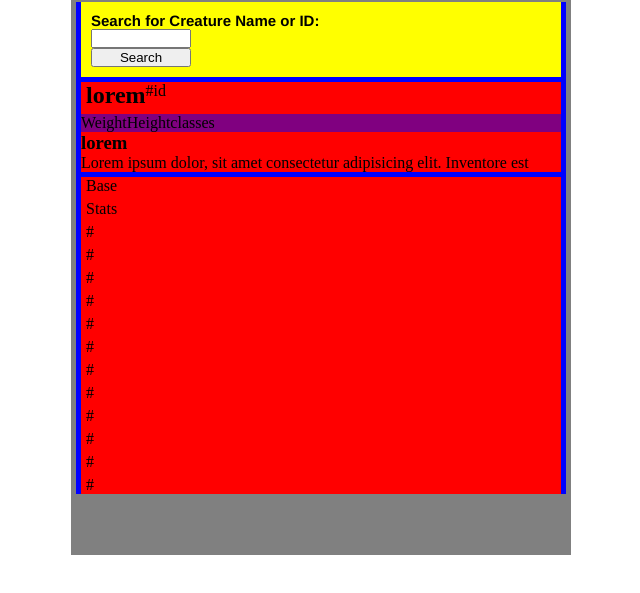
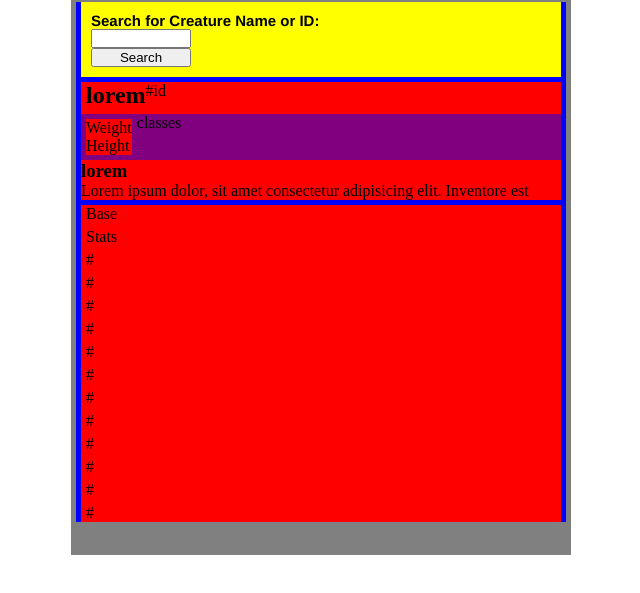
Before and after one commit to WellinghtonOliveira/CriaturasRPG, a plain HTML site: page index.html in a window 1280 px wide. Shown: the part 145-738 px from the top of the page, without its empty margins (319-959 px from the left). Drawn offline with Linux system fonts and the light colour scheme.

Commit message:
Update index.html

```diff
--- a/index.html
+++ b/index.html
@@ -26,8 +26,10 @@
                         <p id="creature-id">#id</p>
                     </div>
                     <span class="span-infos">
-                        <p class="largura" id="weight">Weight</p>
-                        <p class="altura" id="height">Height</p>
+                        <div class="info-div-count">
+                            <p class="largura" id="weight">Weight</p>
+                            <p class="altura" id="height">Height</p>
+                        </div>
                         <span class="classe" id="types">classes</span>
                     </span>
                     <h3>lorem</h3>
```
